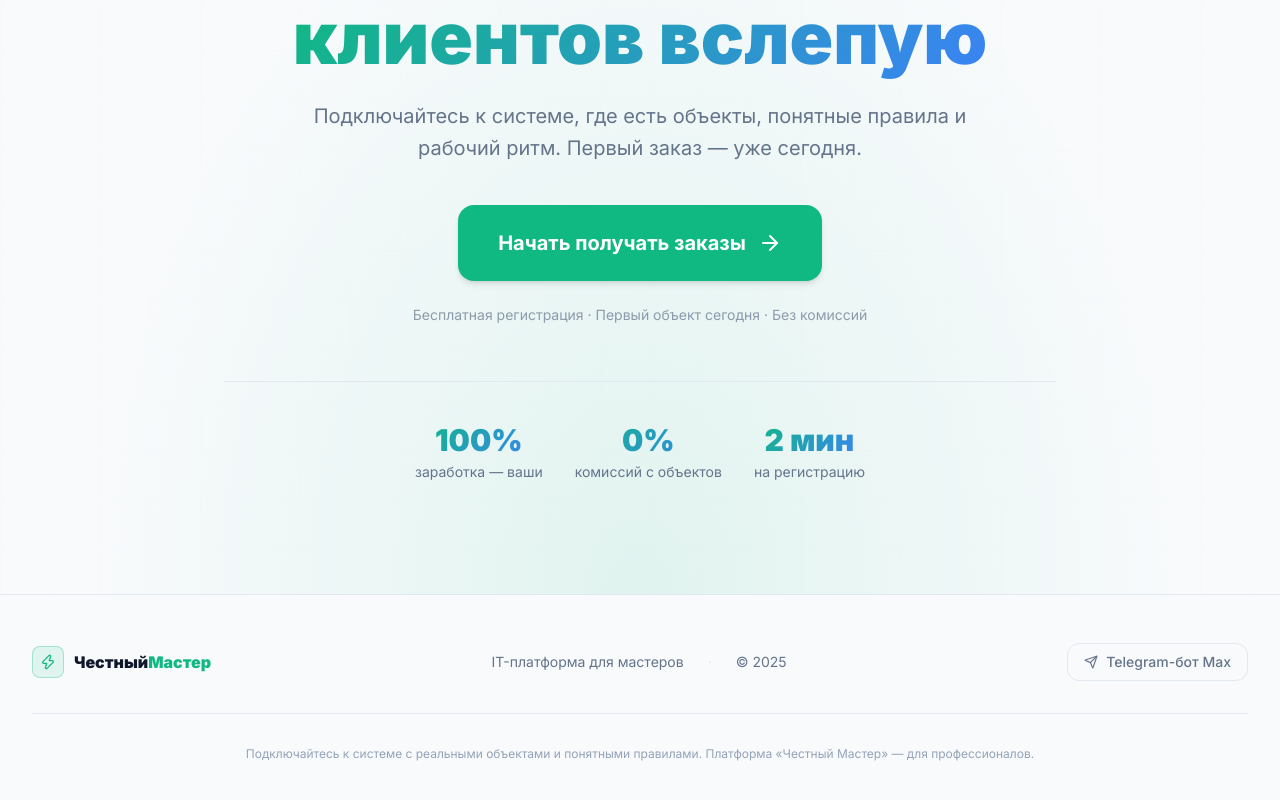
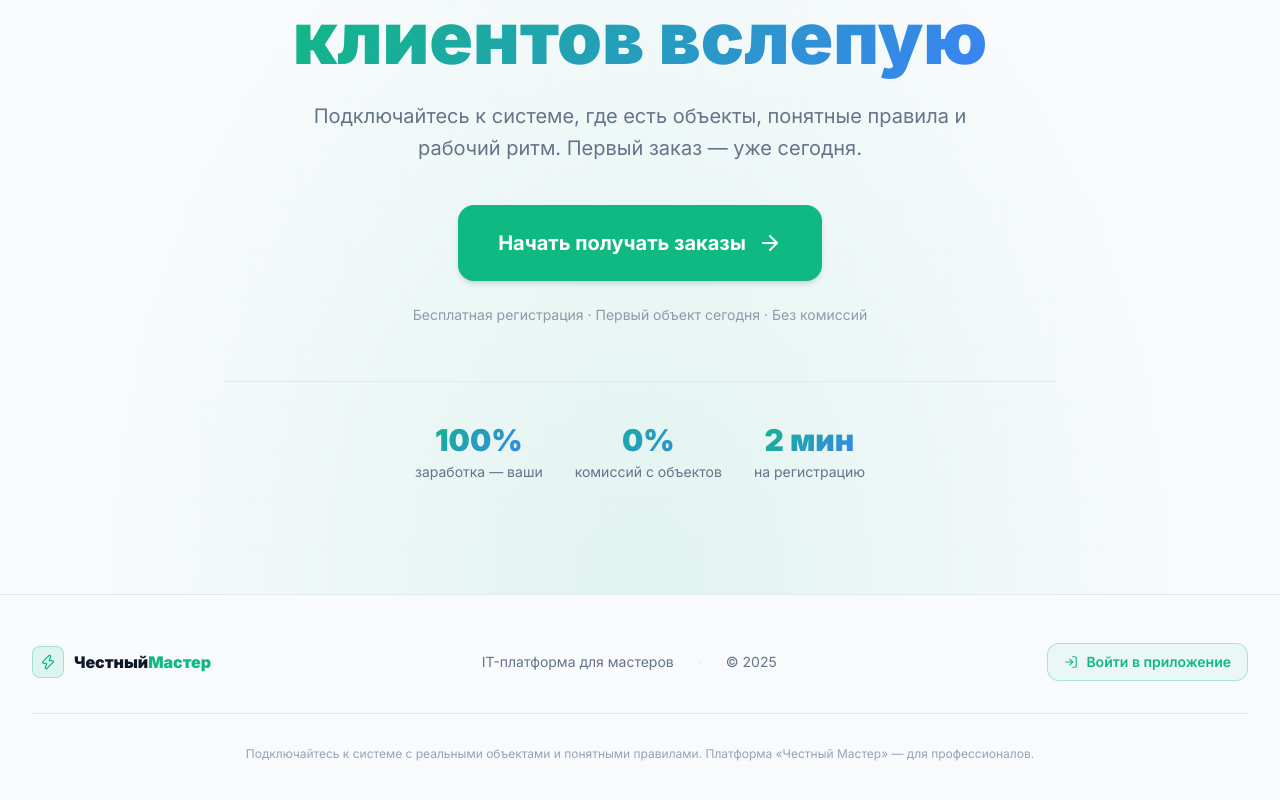
Before and after one commit to ArtemNech-eng/sfera888, a React (Vite) app in the folder artifacts/master-landing-v2/: page / in a window 1280 px wide. Shown: the part 9830-10630 px from the top of the page. Built offline with nearby package versions, Linux system fonts and the light colour scheme; no server answers.

Commit message:
footer: replace Telegram bot button with app login button

```diff
--- a/artifacts/master-landing-v2/src/components/Footer.tsx
+++ b/artifacts/master-landing-v2/src/components/Footer.tsx
@@ -1,5 +1,5 @@
 import React from 'react';
-import { Zap, Send } from 'lucide-react';
+import { Zap, LogIn } from 'lucide-react';
 
 interface FooterProps {
   botUrl: string;
@@ -33,13 +33,13 @@ const Footer: React.FC<FooterProps> = ({ botUrl }) => {
             <span className="hidden sm:block">© 2025</span>
           </div>
 
-          {/* Social */}
+          {/* App link */}
           <a
             href={botUrl}
-            className="flex items-center gap-2 px-4 py-2 rounded-xl border border-[#E2E8F0] text-[#64748B] text-sm font-medium hover:bg-white hover:text-[#0F172A] transition-colors"
+            className="flex items-center gap-2 px-4 py-2 rounded-xl border border-[#10B981]/30 bg-[#10B981]/5 text-[#10B981] text-sm font-semibold hover:bg-[#10B981]/10 transition-colors"
           >
-            <Send size={14} />
-            Telegram-бот Max
+            <LogIn size={14} />
+            Войти в приложение
           </a>
         </div>
 
```
